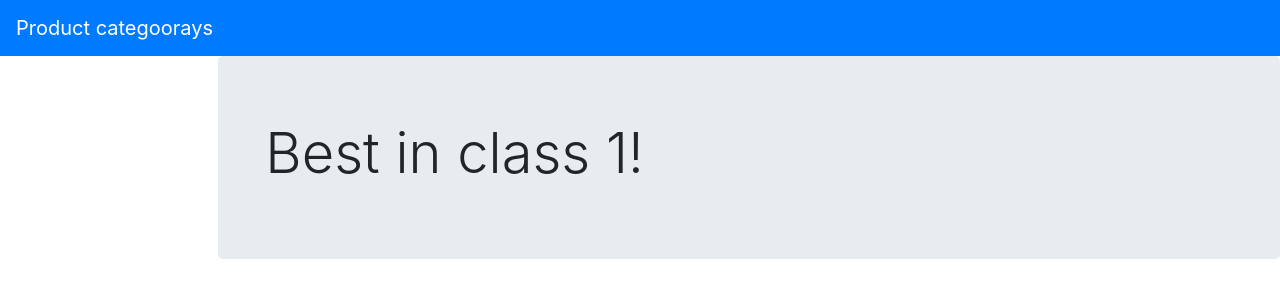
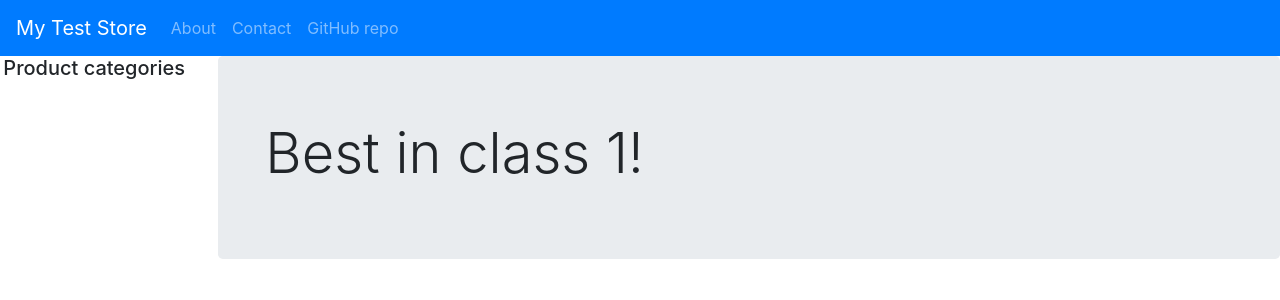
Before and after one commit to Lewandowski-commits/fake-store-in-flask, a Flask app: page /category/1 in a window 1280 px wide. Shown: the top 300 px of the page. Run offline with Flask 2, Linux system fonts and the light colour scheme; data that the repository does not hold is empty.

Commit message:
add placeholder items in top navbar, add header in left navbar

```diff
--- a/templates/base.html
+++ b/templates/base.html
@@ -9,7 +9,7 @@
 <body>
 
 <nav class="navbar sticky-top navbar-expand-lg navbar-dark bg-primary">
-  <a class="navbar-brand" href="#">Product categoorays</a>
+  <a class="navbar-brand" href="{{ url_for('home')}}">My Test Store</a>
 
     <button class="navbar-toggler" type="button" data-toggle="collapse" data-target="#navbarSupportedContent" aria-controls="navbarSupportedContent" aria-expanded="false" aria-label="Toggle navigation">
         <span class="navbar-toggler-icon"></span>
@@ -17,14 +17,23 @@
 
     <div class="collapse navbar-collapse" id="navbarSupportedContent">
         <ul class="navbar-nav mr-auto">
-
+            <li class="nav-item">
+                <a class="nav-link" href="#">About</a>
+            </li>
+            <li class="nav-item">
+                <a class="nav-link" href="#">Contact</a>
+            </li>
+            <li class="nav-item">
+                <a class="nav-link" href="https://github.com/Lewandowski-commits/fake-store-in-flask">GitHub repo</a>
+            </li>
         </ul>
     </div>
 </nav>
 
 <div class="row">
     <div class="col-2">
-        <nav class="nav flex-column">
+        <nav class="nav-item">
+            <h5 class="text-center">Product categories</h5>
             {% for category in categoriesList %}
                 <a class="nav-link" href="{{ url_for('category', selected_cat=category) }}">{{ category.capitalize() }}<span class="sr-only">(current)</span></a>
             {% endfor %}
```
